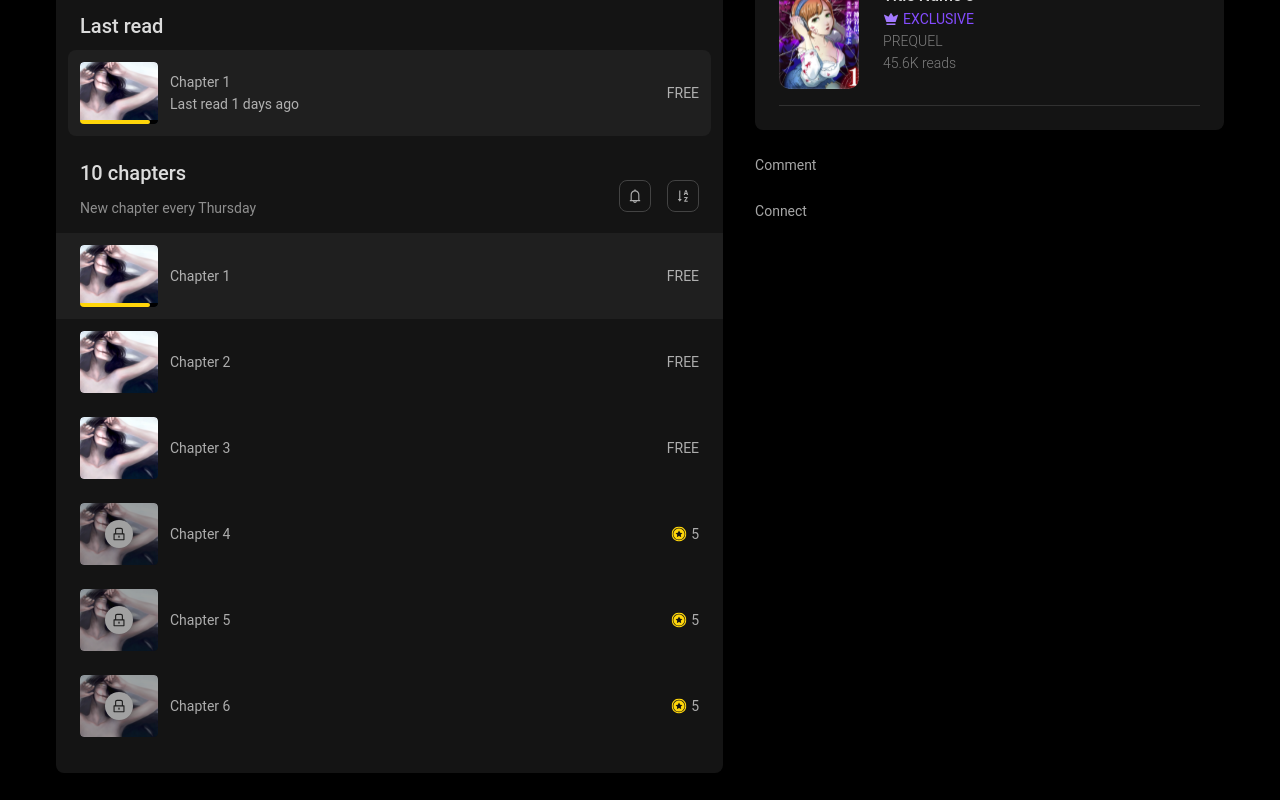
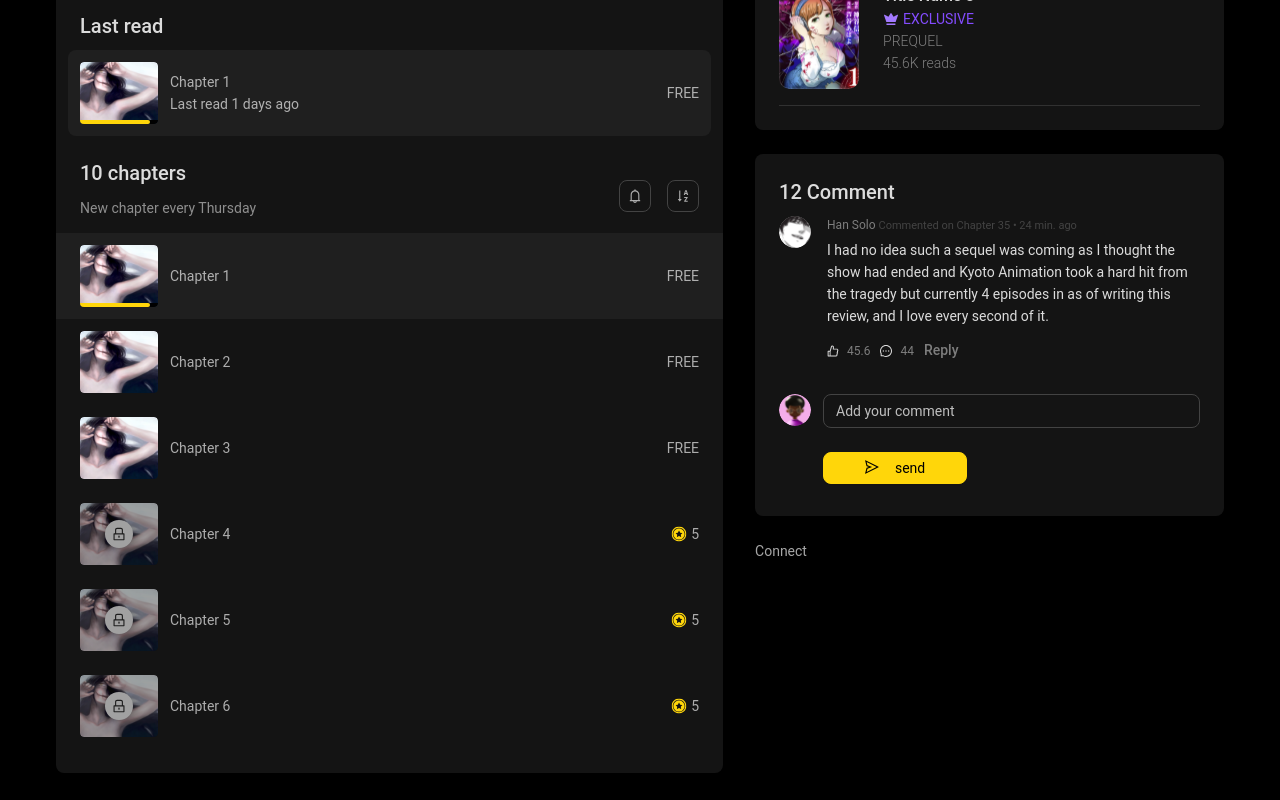
Before and after one commit to hoangtruong3005/INKR, a Next.js app in the folder comic-app/: page / in a window 1280 px wide. Shown: the part 795-1595 px from the top of the page. Built offline with nearby package versions, Linux system fonts and the light colour scheme.

Commit message:
feat(comic-info): design related

```diff
--- /dev/null
+++ b/comic-app/components/CommentCard/CommentCard.scss
@@ -0,0 +1,122 @@
+.comment-card {
+  width: 100%;
+  height: auto;
+
+  display: flex;
+  flex-wrap: nowrap;
+
+  &__bg {
+    width: 32px;
+    height: 32px;
+    min-width: 32px;
+    min-height: 32px;
+
+    overflow: hidden;
+    border-radius: 50%;
+
+    display: flex;
+    align-items: flex-start;
+    flex-direction: column;
+
+    box-sizing: border-box;
+    background-size: auto auto;
+
+    background-repeat: no-repeat;
+    background-position: center;
+  }
+
+  &__content {
+    flex-grow: 1;
+    height: auto;
+
+    padding-left: 16px;
+  }
+
+  &__author {
+    font-size: 12px;
+    font-style: normal;
+    font-weight: 400;
+
+    color: rgba(255, 255, 255, 0.45);
+    line-height: 18px;
+
+    &>span {
+      font-size: 11px;
+      font-style: normal;
+      font-weight: 400;
+
+      color: #434343;
+      line-height: 18px;
+    }
+  }
+
+  &__message {
+    font-size: 14px;
+    font-style: normal;
+    font-weight: 400;
+
+    color: rgba(255, 255, 255, 0.85);
+    padding-top: 4px;
+    line-height: 22px;
+  }
+
+  &__reactions {
+    width: 100%;
+    height: auto;
+    padding-top: 12px;
+
+    display: flex;
+    flex-wrap: nowrap;
+
+    &>div {
+      &+div {
+        padding-left: 10px;
+      }
+
+      span {
+        font-size: 12px;
+        font-style: normal;
+        line-height: 22px;
+
+        font-weight: 400;
+        color: rgba(255, 255, 255, 0.45);
+
+        &>svg {
+          color: rgba(255, 255, 255, 0.85);
+          cursor: pointer;
+          user-select: none;
+          transition: transform .4s ease-in-out;
+
+          &:focus,
+          &:active,
+          &:visited {
+            transform: translate(2px, 3px);
+          }
+        }
+
+        &+span {
+          padding-left: 8px;
+        }
+      }
+    }
+  }
+
+  .action {
+    font-size: 14px;
+    line-height: 22px;
+    padding-left: 10px;
+
+    color: rgba(255, 255, 255, 0.45);
+    transition: transform .4s ease-in-out;
+    font-weight: 500;
+
+    cursor: pointer;
+    user-select: none;
+
+    &:focus,
+    &:active,
+    &:visited {
+      transform: translate(2px, 3px);
+    }
+  }
+}
--- /dev/null
+++ b/comic-app/components/CommentCard/index.tsx
@@ -0,0 +1,50 @@
+import React from "react";
+
+import { LikeOutlined, MessageOutlined } from "@ant-design/icons";
+
+declare type CommentCardType = {
+  author: string;
+  message: string;
+  image_url: string;
+  created_date: string;
+  total_liked: number;
+  total_reply: number;
+};
+
+declare interface CommentCardProps {
+  data: CommentCardType;
+}
+
+const CommentCard: React.FC<CommentCardProps> = ({ data }) => {
+  const renderReactions = () =>
+    [
+      { icon: <LikeOutlined color="rgba(255, 255, 255, 0.85);" />, content: data.total_liked },
+      { icon: <MessageOutlined color="rgba(255, 255, 255, 0.85);" />, content: data.total_reply },
+    ].map((el) => (
+      <div key={`${el?.icon}`}>
+        <span className="icon">{el?.icon}</span>
+
+        <span>{el.content}</span>
+      </div>
+    ));
+
+  return (
+    <div className="comment-card">
+      <div
+        className="comment-card__bg"
+        style={{ backgroundImage: `url(${data?.image_url})` }}
+      />
+
+      <div className="comment-card__content">
+        <div className="comment-card__author">
+          {data?.author} <span>Commented on Chapter 35 • 24 min. ago</span>
+        </div>
+
+        <div className="comment-card__message">{data?.message}</div>
+        <div className="comment-card__reactions">{renderReactions()} <span className="action">Reply</span></div>
+      </div>
+    </div>
+  );
+};
+
+export default CommentCard;
--- /dev/null
+++ b/comic-app/modules/ComicInfo/InfoRight/Comments/Comments.scss
@@ -0,0 +1,97 @@
+.comments {
+  width: 100%;
+  height: auto;
+  padding: 24px 24px 8px 24px;
+
+  background: #141414;
+  border-radius: 8px;
+
+
+  &__reply {
+    width: 100%;
+    height: auto;
+    padding-top: 32px;
+
+    display: flex;
+    flex-wrap: nowrap;
+
+    .owner {
+      width: 32px;
+      height: 32px;
+      min-width: 32px;
+      min-height: 32px;
+
+      overflow: hidden;
+      border-radius: 50%;
+
+      display: flex;
+      align-items: flex-start;
+      flex-direction: column;
+
+      box-sizing: border-box;
+      background-size: auto auto;
+
+      background-repeat: no-repeat;
+      background-position: center;
+    }
+
+    input {
+      padding: 5px 12px;
+      margin-left: 12px;
+
+      display: flex;
+      flex-direction: column;
+      align-items: flex-start;
+
+      outline: none;
+      box-shadow: none;
+      background: #141414;
+
+      font-size: 14px;
+      font-weight: 400;
+      border-radius: 8px;
+
+      color: rgba(255, 255, 255, 0.3);
+      border: 1px solid #434343;
+      line-height: 22px;
+
+      &:focus,
+      &:hover {
+        outline: none;
+        box-shadow: none;
+        border: 1px solid #434343;
+      }
+    }
+  }
+
+  &__submit {
+    padding: 24px 0;
+    padding-left: calc(32px + 12px);
+
+    button {
+      gap: 8px;
+      width: 144px;
+      height: 32px;
+      padding: 5px 16px;
+
+      display: flex;
+      flex-direction: row;
+      justify-content: center;
+      align-items: center;
+
+      border: 1px solid #FFD60A;
+      background: #FFD60A;
+      box-sizing: border-box;
+
+      color: #000000;
+      box-shadow: 0px 2px 0px rgba(0, 0, 0, 0.043);
+      border-radius: 8px;
+
+      &:focus {
+        color: #000000;
+        border: 1px solid #FFD60A;
+        background: #FFD60A;
+      }
+    }
+  }
+}
--- /dev/null
+++ b/comic-app/modules/ComicInfo/InfoRight/Comments/index.tsx
@@ -0,0 +1,52 @@
+import React from "react";
+import { SendOutlined } from "@ant-design/icons";
+import { Button, Input } from "antd";
+
+import OwnerUrl from "@/public/svg/owner.svg";
+import AuthorUrl from "@/public/svg/author.svg";
+import CommentCard from "@/components/CommentCard";
+
+declare interface ComicProps {}
+
+const data = [
+  {
+    title: "Title Name 1",
+    created_date: "PREQUEL",
+    image_url: AuthorUrl?.src,
+    total_liked: 45.6,
+    total_reply: 44,
+    author: "Han Solo",
+    message:
+      "I had no idea such a sequel was coming as I thought the show had ended and Kyoto Animation took a hard hit from the tragedy but currently 4 episodes in as of writing this review, and I love every second of it.",
+  },
+];
+
+const Comment: React.FC<ComicProps> = () => {
+  const renderRelatedList = () => {
+    return data.map((el, index) => (
+      <div key={index}>
+        <CommentCard data={el} />
+      </div>
+    ));
+  };
+
+  return (
+    <div className="comments">
+      <h4>12 Comment</h4>
+
+      <div className="comments__list">{renderRelatedList()}</div>
+
+      <div className="comments__reply">
+        <div className="owner" style={{ backgroundImage: `url(${OwnerUrl?.src})` }} />
+
+        <Input placeholder="Add your comment" />
+      </div>
+
+      <div className="comments__submit">
+        <Button icon={<SendOutlined />}>send</Button>
+      </div>
+    </div>
+  );
+};
+
+export default Comment;
--- a/comic-app/modules/ComicInfo/InfoRight/InfoRight.scss
+++ b/comic-app/modules/ComicInfo/InfoRight/InfoRight.scss
@@ -1,5 +1,6 @@
 @import './About/About.scss';
 @import './Related/Related.scss';
+@import './Comments/Comments.scss';
 
 .info-right {
   width: 100%;
--- a/comic-app/modules/ComicInfo/InfoRight/index.tsx
+++ b/comic-app/modules/ComicInfo/InfoRight/index.tsx
@@ -1,6 +1,7 @@
 import React from "react";
 import About from "./About";
 import Related from "./Related";
+import Comments from "./Comments";
 
 declare interface ComicProps {}
 
@@ -15,7 +16,9 @@ const InfoRight: React.FC<ComicProps> = () => {
         <Related />
       </div>
 
-      <div>Comment</div>
+      <div>
+        <Comments />
+      </div>
 
       <div>Connect</div>
     </div>
--- a/comic-app/styles/index.scss
+++ b/comic-app/styles/index.scss
@@ -1,5 +1,6 @@
-@import '../modules/ComicInfo/ComicInfo.scss';
+@import '@/modules/ComicInfo/ComicInfo.scss';
 @import '@/components/RelatedCard/RelatedCard.scss';
+@import '@/components/CommentCard/CommentCard.scss';
 
 h4 {
   font-size: 20px;
```
Also changed, not shown: comic-app/public/svg/author.svg (added), comic-app/public/svg/owner.svg (added).
